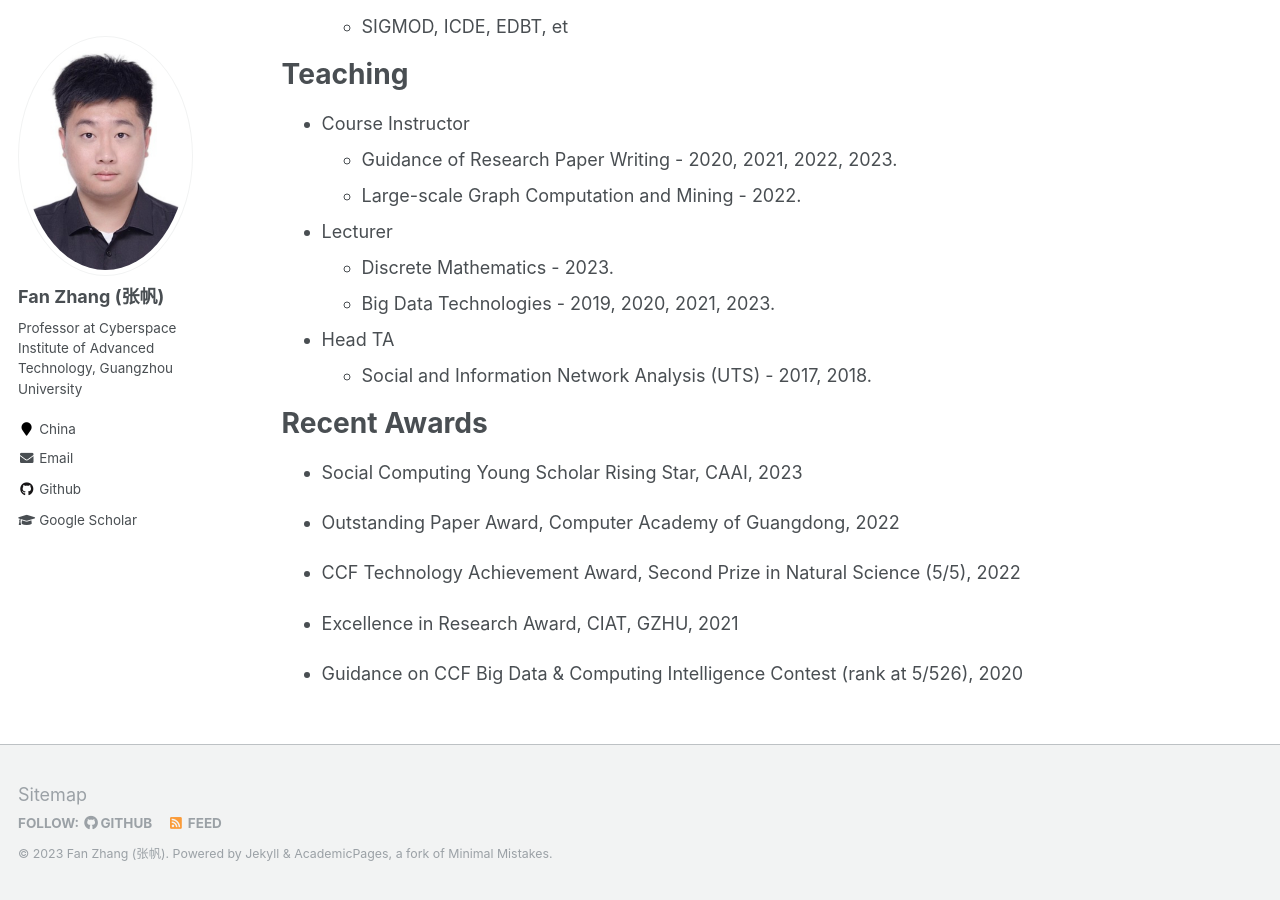
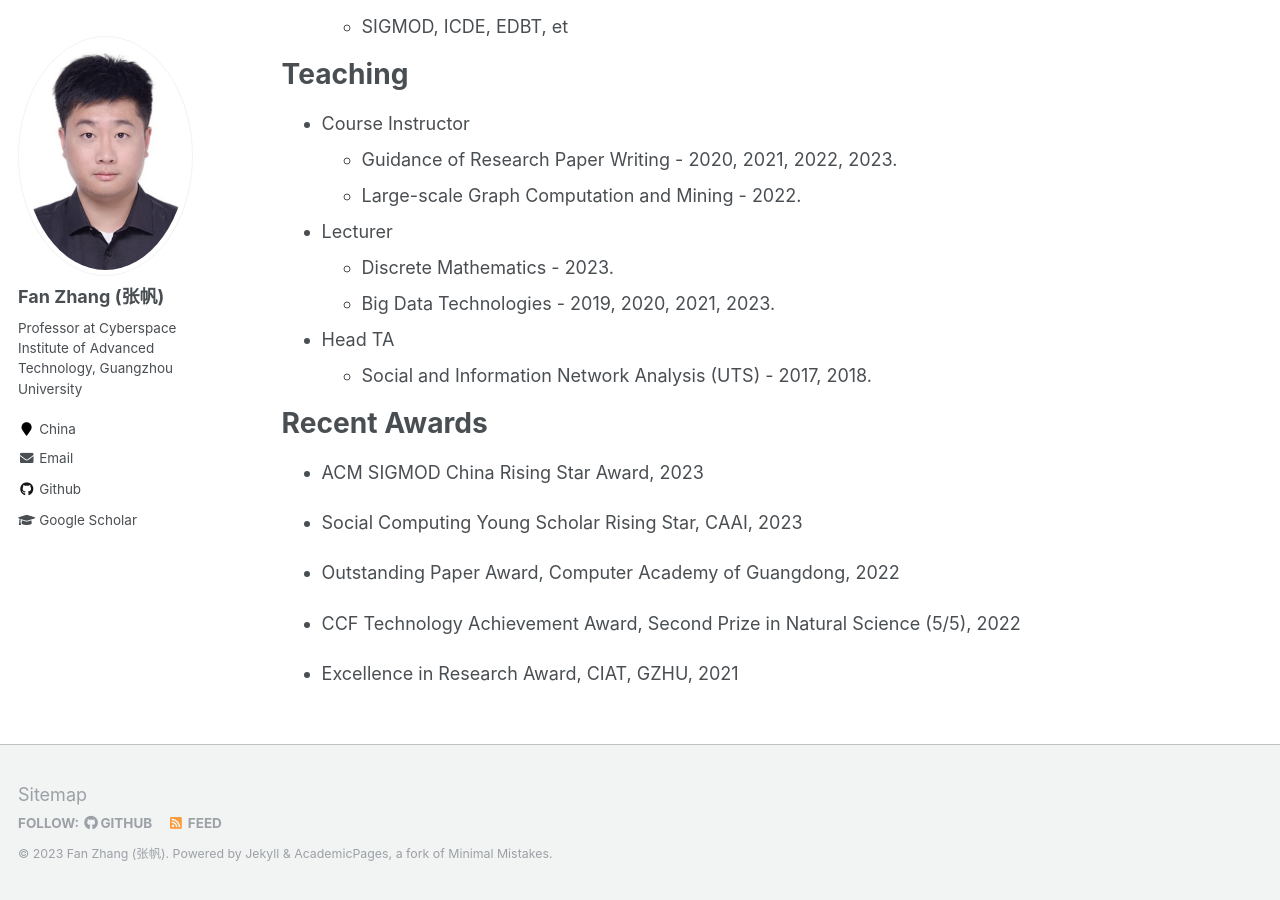
Before and after one commit to fanzhangcs/fanzhangcs.github.io, a Jekyll site: the page built from _pages/about.md, in a window 1280 px wide and 900 px high, scrolled down 4839 px. Built offline with Jekyll 4.4.1, drawn with Linux system fonts in a browser that asks for light colours.

Commit message:
Update about.md

```diff
--- a/_pages/about.md
+++ b/_pages/about.md
@@ -147,6 +147,8 @@ Teaching
 Recent Awards
 ======
 
+- ACM SIGMOD China Rising Star Award, 2023
+
 - Social Computing Young Scholar Rising Star, CAAI, 2023
 
 - Outstanding Paper Award, Computer Academy of Guangdong, 2022
@@ -154,5 +156,3 @@ Recent Awards
 - CCF Technology Achievement Award, Second Prize in Natural Science (5/5), 2022
 
 - Excellence in Research Award, CIAT, GZHU, 2021
-
-- Guidance on CCF Big Data & Computing Intelligence Contest (rank at 5/526), 2020
```
